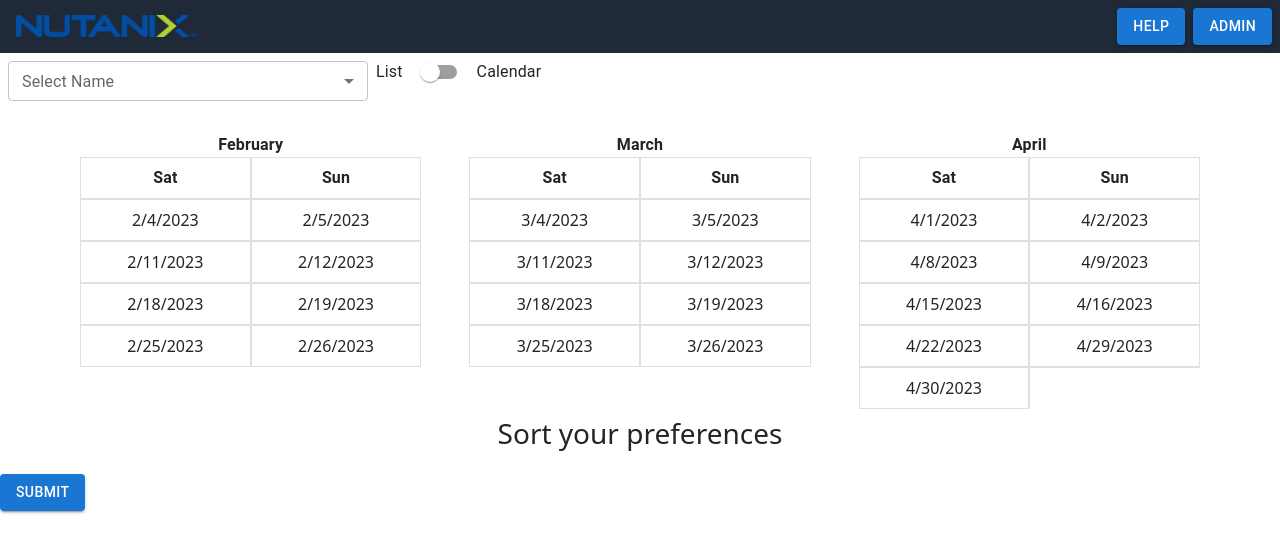
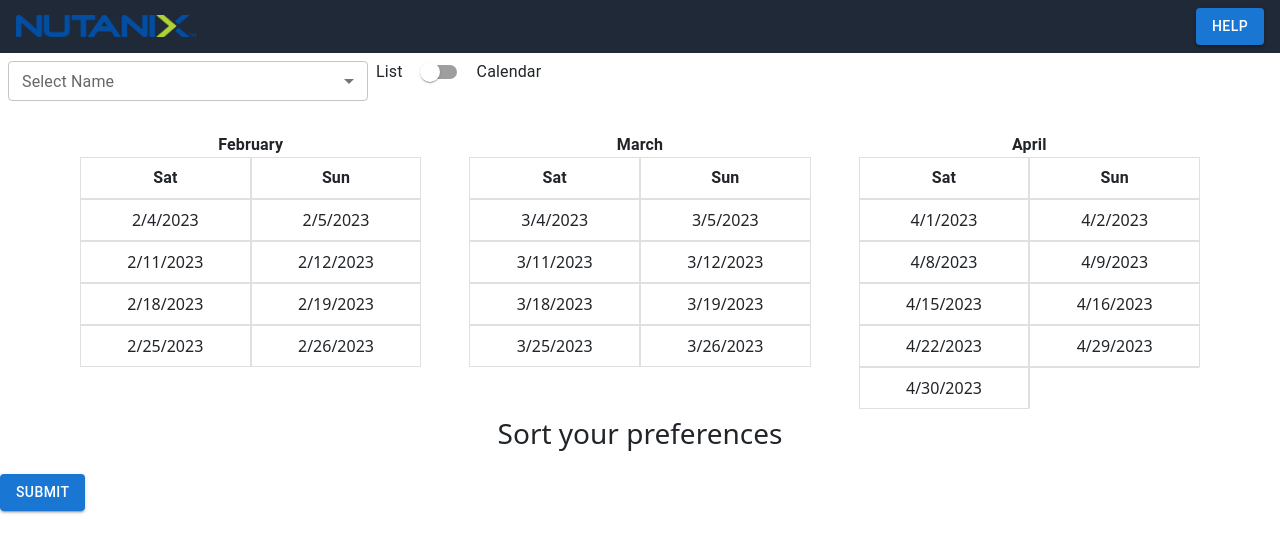
Before and after one commit to Jezla/weekend-scheduler, a React (Create React App) app in the folder frontend/: page / in a window 1280 px wide. Shown: the top 552 px of the page. Built offline with nearby package versions, Linux system fonts and the light colour scheme.

Commit message:
Started working on Admin Button redirect

```diff
--- a/frontend/package.json
+++ b/frontend/package.json
@@ -17,6 +17,7 @@
     "react-bootstrap": "^2.7.0",
     "react-calendar": "^4.0.0",
     "react-dom": "^18.2.0",
+    "react-router-dom": "^6.7.0",
     "react-scripts": "^5.0.1",
     "web-vitals": "^2.1.4"
   },
--- a/frontend/src/App.js
+++ b/frontend/src/App.js
@@ -1,4 +1,3 @@
-import logo from './logo.svg';
 import './App.css';
 import 'bootstrap/dist/css/bootstrap.min.css';
 import Container from 'react-bootstrap/Container';
--- a/frontend/src/Navbar.js
+++ b/frontend/src/Navbar.js
@@ -1,17 +1,17 @@
 import React from "react";
 import { Box, Button, Typography, Modal } from '@mui/material';
 import Grid from '@mui/material/Unstable_Grid2';
+import { useNavigate } from 'react-router-dom';
 import Logo from './logo.png';
 
 const Navbar = (props) => {
-    const handleSubmit = () => {
-        console.log("This is a button")
-        // TODO: check for existing name
-        // TODO: probs add a confirmation popup
-    }
     const [open, setOpen] = React.useState(false);
     const handleOpen = () => setOpen(true);
     const handleClose = () => setOpen(false);
+    // const navigate = useNavigate();
+    // const navigateAdmin = () => {
+    //     navigate('./Admin');
+    // };
     const style = {
         position: 'absolute',
         top: '50%',
@@ -22,7 +22,7 @@ const Navbar = (props) => {
         border: '2px solid #000',
         boxShadow: 24,
         p: 4,
-      };
+    };
 
     return (
         <Box sx={{ backgroundColor: '#1f2937', }}>
@@ -60,7 +60,7 @@ const Navbar = (props) => {
                         </Modal>
                     </Grid>
                     <Grid sx={{ pl: 1 }}>
-                        <Button variant="contained" onClick={handleSubmit}> Admin </Button>
+                        {/* <Button variant="contained" onClick={navigateAdmin}> Admin </Button> */}
                     </Grid>
                 </Grid>
             </Grid>
```
Also changed, not shown: frontend/src/Admin.js (added, +20 -0 lines), 1 other file (tests, documents, lock files or other folders).
